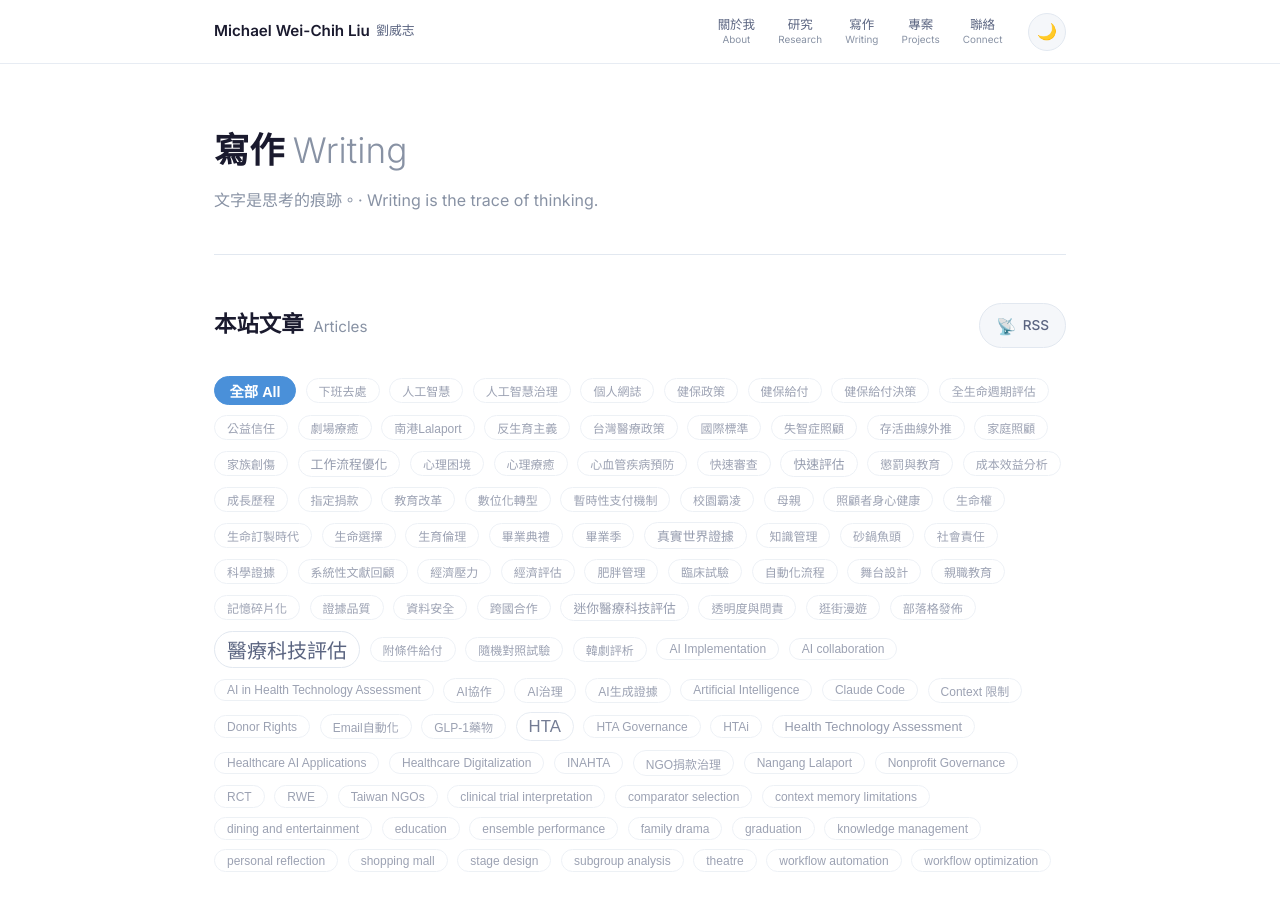
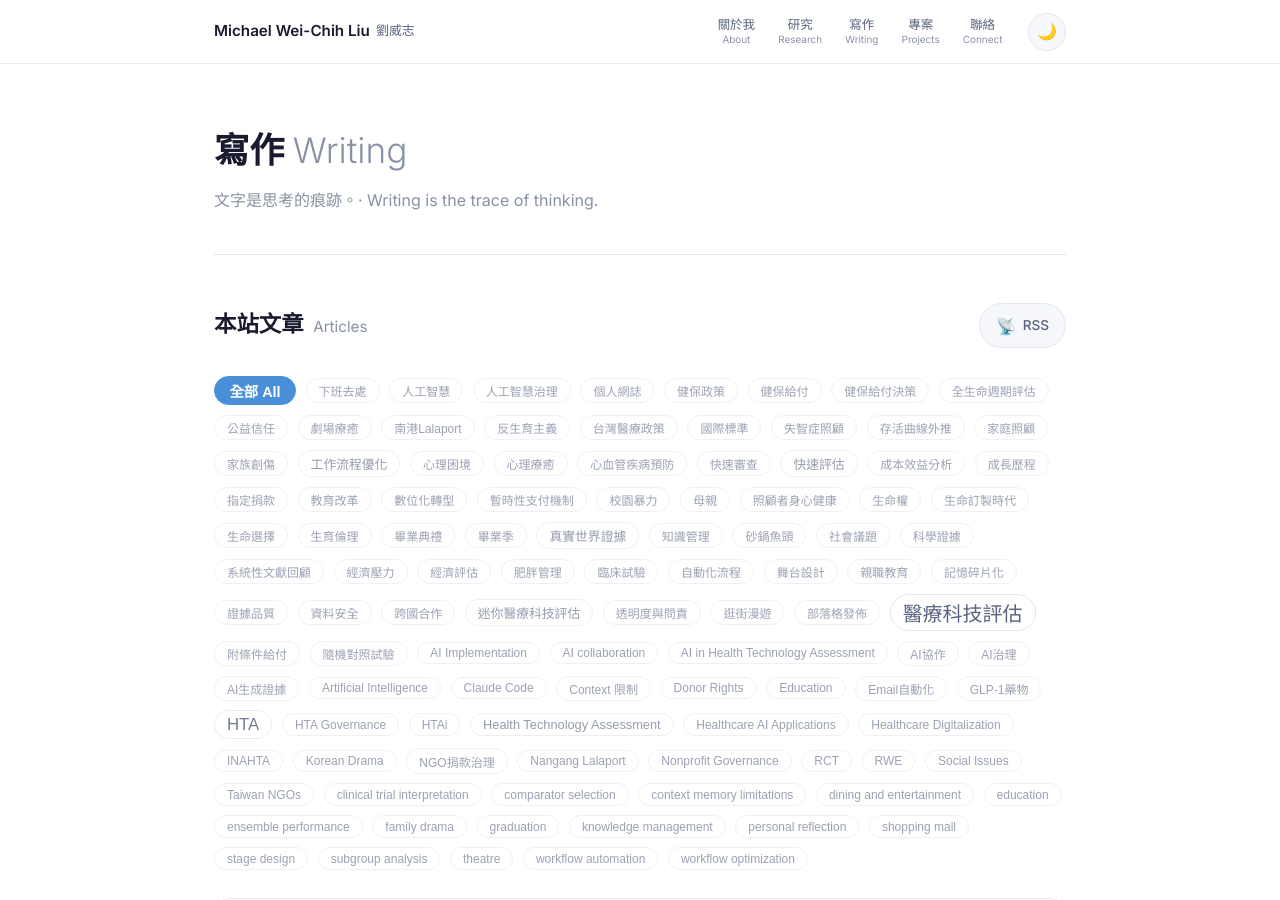
Before and after one commit to liuweichihtw-0624/liuweichihtw-0624.github.io, a Jekyll site: the page built from writing.html, in a window 1280 px wide and 900 px high. Built offline with Jekyll 4.4.1, drawn with Linux system fonts in a browser that asks for light colours.

Commit message:
retag: update tags for 2026-06-20-netflix-teach-you-a-lesson-education-reflection.md

```diff
--- a/_posts/2026-06-20-netflix-teach-you-a-lesson-education-reflection.md
+++ b/_posts/2026-06-20-netflix-teach-you-a-lesson-education-reflection.md
@@ -2,7 +2,7 @@
 layout: post
 title: "《鐵拳教育》觀後感：教育改變需要每個人的勇敢呼喊 · Reflections on Netflix's 'Teach You a Lesson': Education Change Requires Everyone's Brave Voice"
 date: 2026-06-20 10:24:00 +0800
-tags: ["教育改革", "校園霸凌", "親職教育", "韓劇評析", "懲罰與教育", "社會責任"]
+tags: ["教育改革", "校園暴力", "親職教育", "社會議題", "Education", "Korean Drama", "Social Issues"]
 publish: true
 syndicate: [linkedin]
 excerpt: "看完Netflix韓劇《鐵拳教育》，作者思考教育改變的艱難與必要，認為改革需要每個人在正直良善的道路上勇敢發聲。"
```
